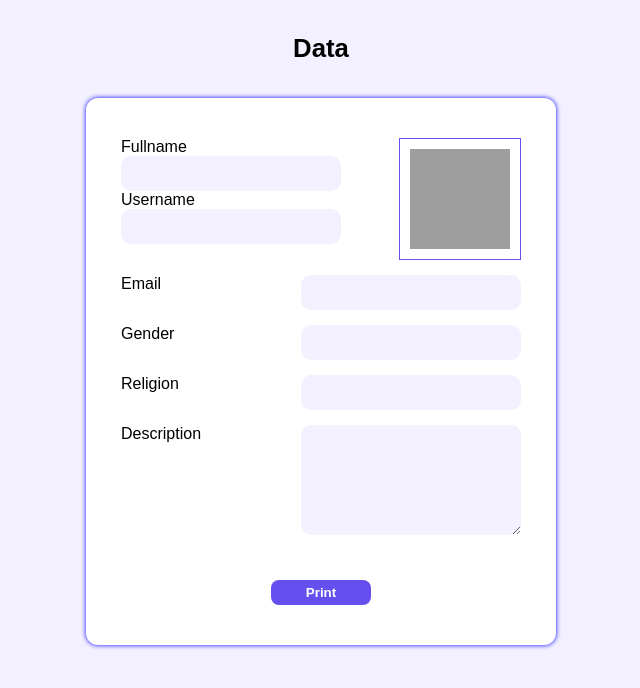
After one commit to mughaltechlab/php_learning, a PHP site: page /show.php in a window 1280 px wide. The commit adds this page. Shown: the top 688 px of the page, without its empty margins (319-959 px from the left). Run offline with PHP 8.4, Linux system fonts and the light colour scheme; grey boxes are pictures that could not be loaded.

```diff
--- a/crud/login.php
+++ b/crud/login.php
@@ -94,7 +94,7 @@
               <div class="row">
                 <div class="col-12">
                   <hr class="mt-5 mb-4 border-secondary-subtle">
-                  <p class="m-0 text-secondary text-center">Create an account? <a href="register.html" class="link-primary text-decoration-none">Sign Up</a></p>
+                  <p class="m-0 text-secondary text-center">Create an account? <a href="./register.php" class="link-primary text-decoration-none">Sign Up</a></p>
                 </div>
               </div>
 
--- /dev/null
+++ b/crud/show.php
@@ -0,0 +1,214 @@
+<?php
+include("db/config.php");
+?>
+<!DOCTYPE html>
+<html lang="en">
+  <head>
+    <meta charset="UTF-8" />
+    <meta name="viewport" content="width=device-width, initial-scale=1.0" />
+    <title>Document</title>
+    <style>
+      body {
+        display: flex;
+        flex-direction: column;
+        align-items: center;
+        text-align: center;
+        gap: 10px;
+        font-size: 22px;
+        background-color: #f3f1ff;
+        font-family: arial;
+      }
+      input {
+        width: 200px;
+        padding: 10px;
+        border-radius: 10px;
+        background-color: #f3f1ff;
+        border: none;
+        /* box-shadow: 0 0 5px 0 purple; */
+      }
+      .text-area {
+        width: 200px;
+        padding: 10px;
+        border-radius: 10px;
+        background-color: #f3f1ff;
+        border: none;
+      }
+      .form-div {
+        display: flex;
+        flex-direction: column;
+        background-color: white;
+        width: 450px;
+        align-items: center;
+        justify-content: center;
+        border-radius: 12px;
+        padding: 10px;
+        font-size: 16px;
+        padding: 10px;
+        box-shadow: 0 0 5px 0 blue;
+      }
+      form {
+        display: flex;
+        flex-direction: column;
+        justify-content: center;
+        gap: 15px;
+        width: 400px;
+        padding: 30px;
+      }
+      .btn {
+        margin-top: 30px;
+        padding: 5px;
+        background-color: #6550ef;
+        width: 100px;
+        color: white;
+        border-radius: 8px;
+        border: none;
+        cursor: pointer;
+        font-weight: bold;
+      }
+      .email-div,
+      .password-div,
+      .religion-div,
+      .description-div {
+        display: flex;
+        justify-content: space-between;
+        /* flex-direction: column; */
+        align-items: start;
+      }
+      .fullname-div,
+      .username-div {
+        display: flex;
+        flex-direction: column;
+        align-items: start;
+      }
+      .gender-div,
+      .genders {
+        display: flex;
+        justify-content: space-between;
+      }
+      .genders {
+        display: flex;
+        justify-content: space-between;
+      }
+      .gender-inner {
+        display: flex;
+        width: 100px;
+      }
+      h3 {
+        color: black;
+      }
+      a {
+        height: 10px;
+        width: 50px;
+        text-decoration: none;
+        color: white;
+      }
+      .radio {
+        width: 30px;
+      }
+      /* religion  */
+      select {
+        width: 220px;
+        padding: 10px;
+        border-radius: 10px;
+        background-color: #f3f1ff;
+        border: none;
+      }
+      /* file  */
+      .choose-file {
+        display: flex;
+        flex-direction: column;
+      }
+      .file-upload-div {
+        display: flex;
+        justify-content: flex-end;
+        align-items: center;
+        padding: 5px;
+      }
+      .file-label {
+        display: flex;
+        justify-content: space-between;
+      }
+      .file {
+        width: 200px;
+        padding: 10px;
+        border-radius: 10px;
+        border: none;
+      }
+      /* upload btn  */
+      .fileupload {
+        padding: 8px;
+        background-color: lightgreen;
+        width: 90px;
+        /* color:; */
+        border-radius: 7px;
+        border: none;
+        cursor: pointer;
+        font-weight: bold;
+        font-size: 12px;
+      }
+      .img{
+        border: 1px solid #6550ef;
+        padding: 10px;
+      }
+      .profile-img {
+        width: 100px;
+        height: 100px;
+        background-image: url(https://i.pinimg.com/originals/f9/ce/92/f9ce92cede74f8880f440518549b1631.jpg);
+        background-size: cover;
+      }
+      .profile-row {
+        display: flex;
+        justify-content: space-between;
+      }
+    </style>
+  </head>
+  <body>
+    <h3>Data</h3>
+    <div class="form-div">
+      <form action="process.php" method="post" enctype="multipart/form-data">
+        <div class="profile-row">
+          <div class="col-6">
+            <div class="fullname-div">
+              <label for="">Fullname </label>
+              <input type="text" name="name" id="name" required />
+            </div>
+            <div class="username-div">
+              <label for="">Username</label>
+              <input type="text" name="username" />
+            </div>
+          </div>
+          <div class="img">
+            <div class="profile-img"></div>
+          </div>
+        </div>
+
+        <div class="email-div">
+          <label for="">Email</label>
+          <input type="text" name="email" />
+        </div>
+        <div class="password-div">
+          <label for="">Gender</label>
+          <input type="text" name="password" />
+        </div>
+        <div class="religion-div">
+          <label for="">Religion</label>
+          <input type="text" name="password" />
+        </div>
+        <div class="description-div">
+          <label for="">Description</label>
+          <textarea
+            class="text-area"
+            name="description"
+            id=""
+            cols="20"
+            rows="6"
+          ></textarea>
+        </div>
+
+        <div>
+            <button value="submit_register" name="submit" class = "btn">Print</button>
+        </div>
+      </form>
+    </div>
+  </body>
+</html>
```
Also changed, not shown: crud/db/process.php (added, +68 -0 lines), crud/register.php (+22 -18 lines), crud/images/flutter.png (added), crud/images/ios.png (added).
